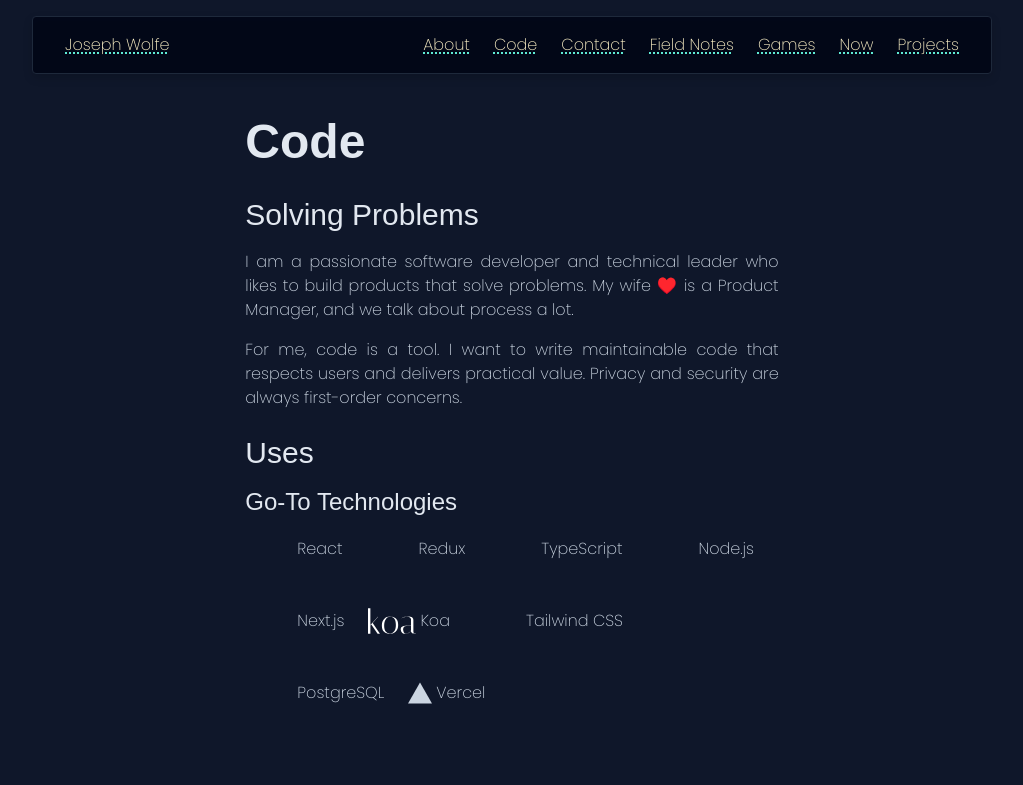
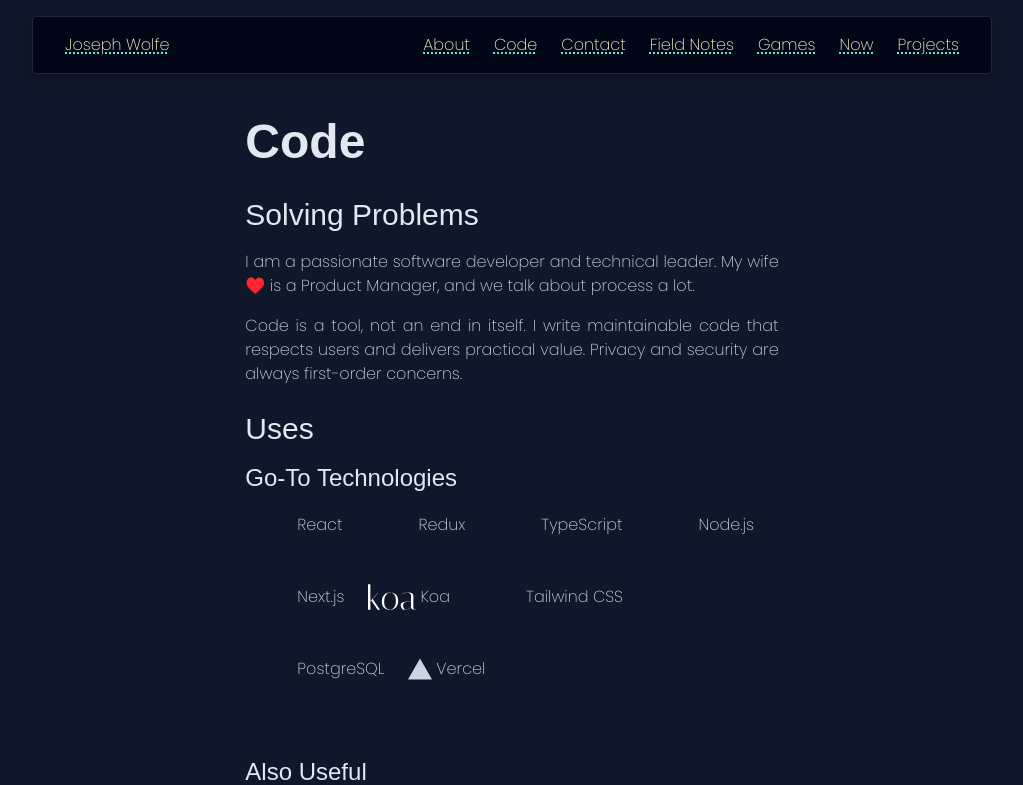
Before and after one commit to CharmedSatyr/personal-website, a Next.js app: page /code in a window 1280 px wide. Shown: the top 785 px of the page, without its empty margins (128-1151 px from the left). Built offline with nearby package versions, Linux system fonts and the light colour scheme; some icons are missing; a web font is replaced by a local one.

Commit message:
Clarify code graf

```diff
--- a/app/code/page.mdx
+++ b/app/code/page.mdx
@@ -15,12 +15,11 @@ export const metadata = genPageMetadata({ title: "Code" });
 
 ## Solving Problems
 
-I am a passionate software developer and technical leader who likes to build
-products that solve problems. My wife ♥️ is a Product Manager, and we talk about
-process a lot.
+I am a passionate software developer and technical leader. My wife ♥️ is a
+Product Manager, and we talk about process a lot.
 
-For me, code is a tool. I want to write maintainable code that respects users
-and delivers practical value. Privacy and security are always first-order
+Code is a tool, not an end in itself. I write maintainable code that respects
+users and delivers practical value. Privacy and security are always first-order
 concerns.
 
 ## Uses
```
